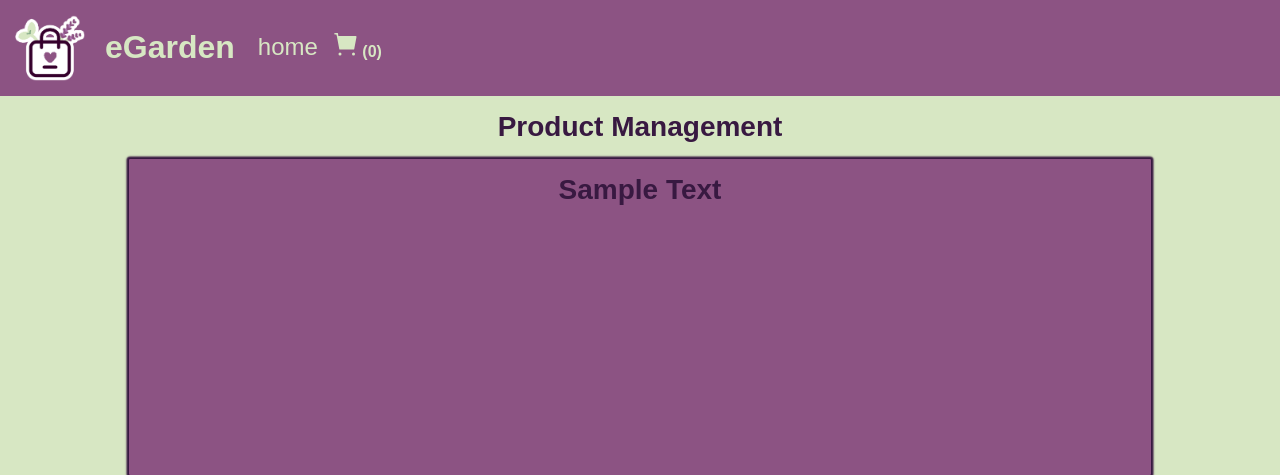
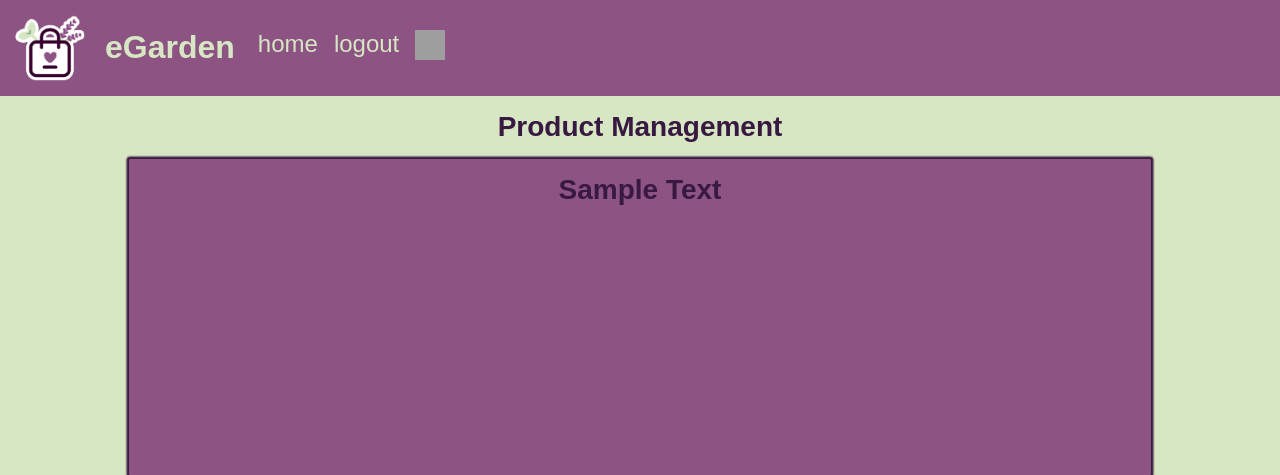
Before and after one commit to Kyleeg0619/CSET-180-Soft-Project, a Flask app: page /admin in a window 1280 px wide. Shown: the top 475 px of the page. Run offline with Flask 3, Linux system fonts and the light colour scheme; the visitor is signed in with stand-in values (Sample User, id 1); some web fonts are replaced; grey boxes are pictures that could not be loaded.

Commit message:
finished customer view functionality

```diff
--- a/main.py
+++ b/main.py
@@ -102,8 +102,13 @@ def login():
 
 @app.route('/logout')
 def logout():
-    session.clear()  # This clears EVERYTHING including 'cart'
+    session.pop('loggedin', None)
+    session.pop('username', None)
+    session.pop('user_id', None)
+    session.pop('user_type', None)
+    # DO NOT pop 'cart'
     return redirect(url_for('index'))
+
 
 
 # *** ADMIN FUNCTIONALITY ***
@@ -354,6 +359,7 @@ def add_to_cart():
     size = request.form['size']
     color = request.form['color']
     quantity = int(request.form['quantity'])
+    user_id = session['user_id']
 
     with engine.begin() as conn:
         product = conn.execute(
@@ -361,30 +367,42 @@ def add_to_cart():
             {'product_id': product_id}
         ).fetchone()
 
-    if product:
-        price = float(product.discount_price) if product.discount_price else float(product.original_price)
+        if product:
+            price = float(product.discount_price) if product.discount_price else float(product.original_price)
 
-        cart_item = {
-            'product_id': product_id,
-            'size': size,
-            'color': color,
-            'quantity': quantity,
-            'price': price
-        }
-
-        session['cart'].append(cart_item)
-        session.modified = True
+            # Instead of session append, insert into DB
+            conn.execute(
+                text('''
+                    INSERT INTO cart_items (user_id, product_id, size, color, quantity, price)
+                    VALUES (:user_id, :product_id, :size, :color, :quantity, :price)
+                '''),
+                {
+                    'user_id': user_id,
+                    'product_id': product_id,
+                    'size': size,
+                    'color': color,
+                    'quantity': quantity,
+                    'price': price
+                }
+            )
 
     return redirect(url_for('product', product_id=product_id))
 
+
 @app.route('/cart')
 def view_cart():
-    if 'cart' not in session or len(session['cart']) == 0:
-        cart_items = []
-        total_price = 0
-    else:
-        cart_items = session['cart']
-        total_price = sum(item['price'] * item['quantity'] for item in cart_items)
+    if 'username' not in session:
+        return redirect(url_for('login'))
+
+    user_id = session['user_id']
+
+    with engine.begin() as conn:
+        cart_items = conn.execute(
+            text('SELECT * FROM cart_items WHERE user_id = :user_id'),
+            {'user_id': user_id}
+        ).fetchall()
+
+    total_price = sum(item.price * item.quantity for item in cart_items)
 
     return render_template('cart.html', cart_items=cart_items, total_price=total_price)
 
@@ -392,26 +410,36 @@ def view_cart():
 
 @app.route('/remove_from_cart', methods=['POST'])
 def remove_from_cart():
-    index = int(request.form['index'])
+    cart_item_id = int(request.form['cart_item_id'])
 
-    if 'cart' in session and 0 <= index < len(session['cart']):
-        session['cart'].pop(index)
-        session.modified = True
+    with engine.begin() as conn:
+        conn.execute(
+            text('DELETE FROM cart_items WHERE cart_item_id = :cart_item_id'),
+            {'cart_item_id': cart_item_id}
+        )
 
     return redirect(url_for('view_cart'))
 
 
 @app.route('/checkout')
 def checkout():
-    if 'cart' not in session or len(session['cart']) == 0:
+    if 'username' not in session:
+        return redirect(url_for('login'))
+
+    user_id = session['user_id']
+
+    with engine.begin() as conn:
+        cart_items = conn.execute(
+            text('SELECT * FROM cart_items WHERE user_id = :user_id'),
+            {'user_id': user_id}
+        ).fetchall()
+
+    if not cart_items:
         return redirect(url_for('view_cart'))
 
-    cart_items = session['cart']
-
-    total_price = sum(item['price'] * item['quantity'] for item in cart_items)
+    total_price = sum(item.price * item.quantity for item in cart_items)
 
     return render_template('checkout.html', cart_items=cart_items, total_price=total_price)
-
 
 
 @app.route('/place_order', methods=['POST'])
@@ -419,9 +447,6 @@ def place_order():
     full_name = request.form['full_name']
     address = request.form['address']
     payment_info = request.form['payment_info']
-
-    if 'cart' not in session or len(session['cart']) == 0:
-        return redirect(url_for('view_cart'))
 
     user_id = session['user_id']
     total_items = len(session['cart'])
--- a/static/styles/styles.css
+++ b/static/styles/styles.css
@@ -79,19 +79,11 @@ body, button, input {
       display: block;
     }
 
-    .cart-link {
-      font-weight: bold;
-      font-size: 16px;
-      color: var(--Violet--, #8c5383);
-      text-decoration: none;
-      position: relative;
+
+  .cart{
+    width:30px;
+    height: 30px;
   }
-
-  .cart-link:hover {
-      color: #7a52c2;
-      text-decoration: underline;
-  }
-
 
     /* FOOTER */
     *, *:before, *:after {
--- a/templates/base.html
+++ b/templates/base.html
@@ -16,13 +16,15 @@
           <ul class="barItem">
               <li><a href="/">home</a></li>
 
+              {% if session.get('loggedin') %}
+                  <li><a href="{{ url_for('logout') }}" class="logout-link">logout</a></li>
+              {% endif %}
+
+
               {% if session.get('loggedin') and session.get('user_type') == 'Customer' %}
                   <li>
                       <a href="{{ url_for('view_cart') }}" class="cart-link">
-                          <svg xmlns="http://www.w3.org/2000/svg" width="24" height="24" fill="currentColor" class="cart-icon" viewBox="0 0 16 16">
-                              <path d="M0 1a1 1 0 0 1 1-1h1.22a.5.5 0 0 1 .478.645L2.89 2H14.5a.5.5 0 0 1 .491.592l-1.5 8A.5.5 0 0 1 13 11H4a.5.5 0 0 1-.491-.408L2.01 2.607 1.61 1H1a1 1 0 0 1-1-1zM5 14a1 1 0 1 1-2 0 1 1 0 0 1 2 0zm8-1a1 1 0 1 0 1 1 1 1 0 0 0-1-1z"/>
-                          </svg>
-                          ({{ session['cart']|length if session.get('cart') else 0 }})
+                         <img g src="https://gallery.yopriceville.com/var/albums/Free-Clipart-Pictures/Sale-Stickers-PNG/Shopping_Cart_Icon_PNG_Clipart.png?m=1629814077" class="cart">
                       </a>
                   </li>
               {% endif %}
--- a/templates/checkout.html
+++ b/templates/checkout.html
@@ -92,6 +92,7 @@
                     <th>Size</th>
                     <th>Color</th>
                     <th>Quantity</th>
+                    <th>Total Price</th>
                 </tr>
             </thead>
             <tbody>
@@ -101,6 +102,7 @@
                     <td>{{ item.size | replace('[','') | replace(']','') | replace('"','') | replace("'",'') }}</td>
                     <td>{{ item.color | replace('[','') | replace(']','') | replace('"','') | replace("'",'') }}</td>
                     <td>{{ item.quantity }}</td>
+                    <td>${{ '%.2f' % (item.price * item.quantity) }}</td>
                 </tr>
                 {% endfor %}
             </tbody>
@@ -114,7 +116,7 @@
         <label for="address">Shipping Address</label>
         <input type="text" name="address" id="address" required>
 
-        <label for="payment_info">Payment Info</label>
+        <label for="payment_info">Card number</label>
         <input type="text" name="payment_info" id="payment_info" placeholder="Card Number" required>
 
         <button type="submit" class="checkout-button">Place Order</button>
```
Also changed, not shown: templates/cart.html (+3 -5 lines).
